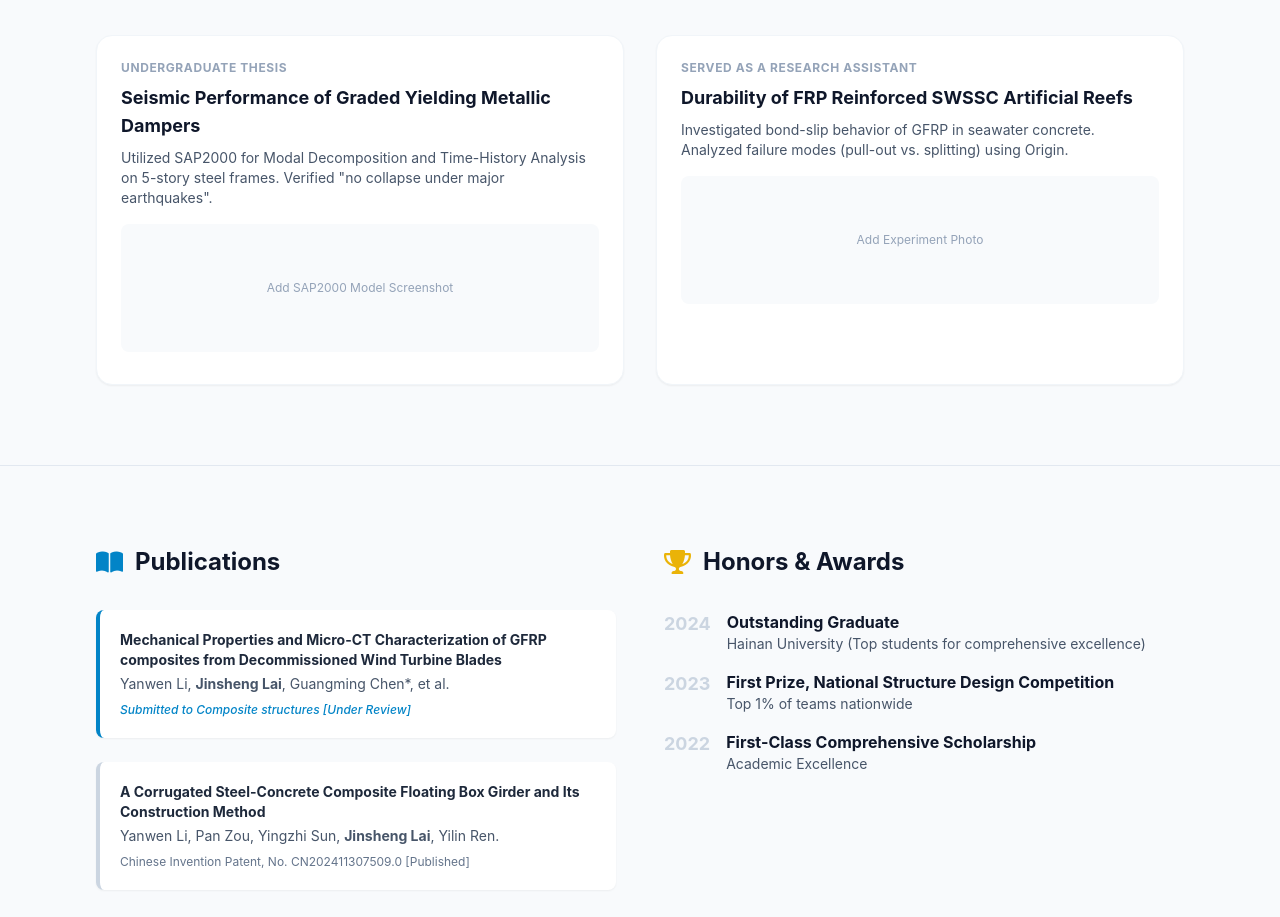
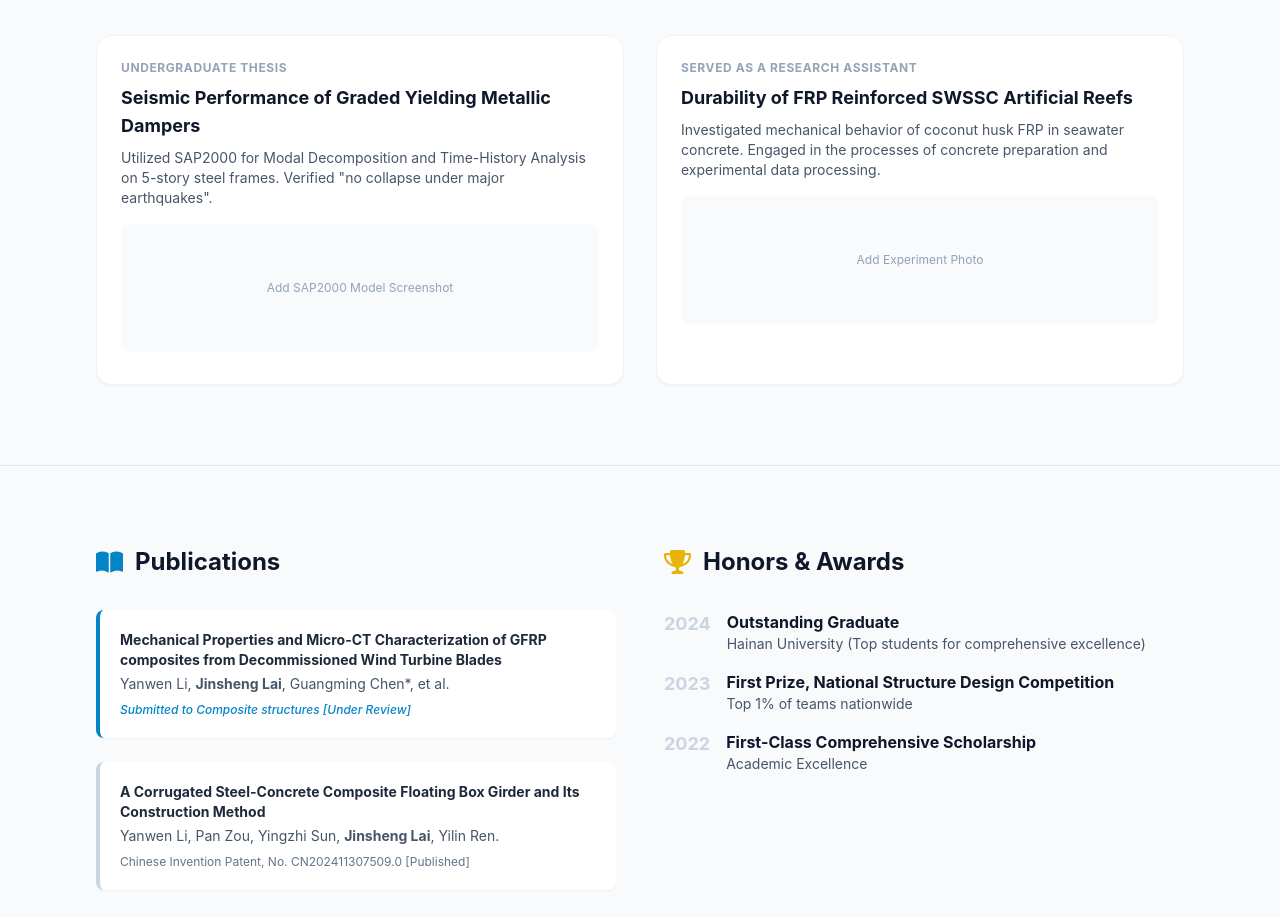
Before and after one commit to franklai-rise/franklai-rise.github.io, a plain HTML site: page index.html in a window 1280 px wide. Shown: the part 1660-2577 px from the top of the page. Drawn offline with nearby package versions, Linux system fonts and the light colour scheme.

Commit message:
Update index.html

```diff
--- a/index.html
+++ b/index.html
@@ -245,7 +245,7 @@
                         <div class="text-xs font-bold text-slate-400 uppercase tracking-wider mb-2">Served as a research assistant</div>
                         <h4 class="text-lg font-bold text-slate-900 mb-2">Durability of FRP Reinforced SWSSC Artificial Reefs</h4>
                         <p class="text-sm text-slate-600 mb-4">
-                            Investigated bond-slip behavior of GFRP in seawater concrete. Analyzed failure modes (pull-out vs. splitting) using Origin.
+                            Investigated mechanical behavior of coconut husk FRP in seawater concrete. Engaged in the processes of concrete preparation and experimental data processing.
                         </p>
                         <div class="h-32 bg-slate-50 rounded-lg flex items-center justify-center mb-2">
                             <span class="text-xs text-slate-400">Add Experiment Photo</span>
```
